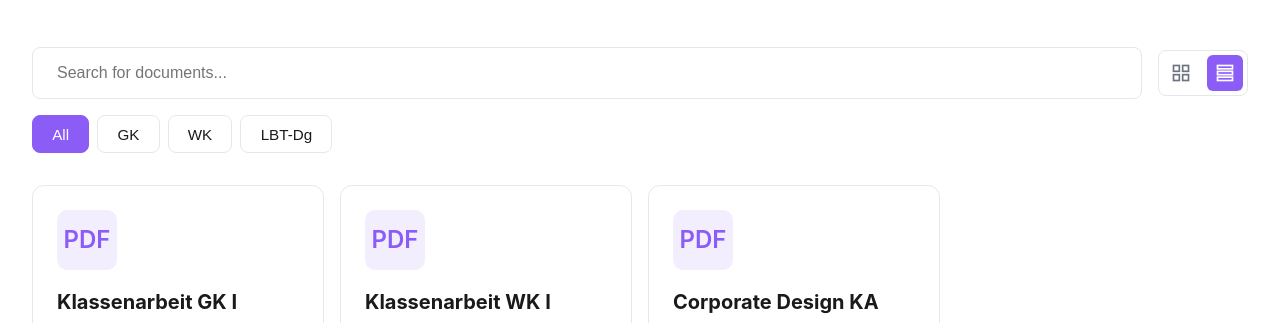
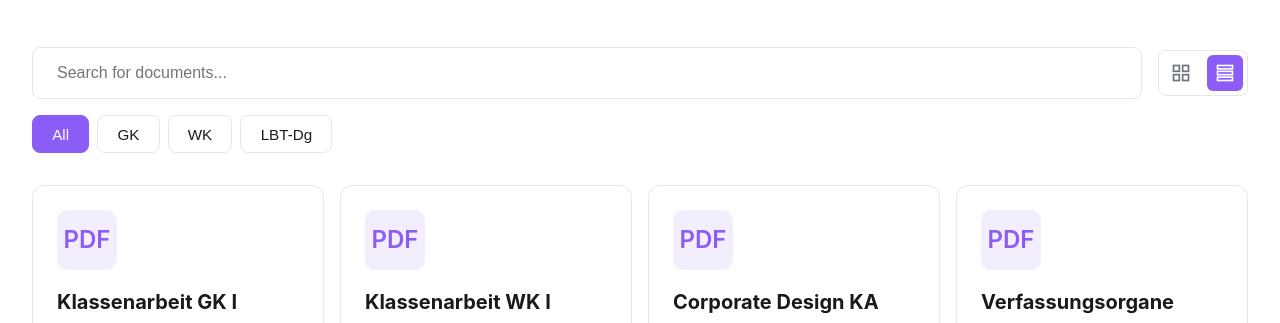
Before and after one commit to MarvsterJANUS/study-lib, a plain HTML site: page index.html in a window 1280 px wide. Shown: the part 455-778 px from the top of the page. Drawn offline with Linux system fonts and the light colour scheme.

Commit message:
added new lernzettel

```diff
--- a/library-data.js
+++ b/library-data.js
@@ -28,6 +28,15 @@ const pdfLibrary = [
         author: "MD",
         fileSize: 158720
     },
+    {
+        title: "Verfassungsorgane",
+        category: "GK",
+        description: "Bundeskanzler, Bundespräsident, Bundesverfassungsgericht, Bundesrat",
+        file: "lernzettel/verfassungsorgane.pdf",
+        date: "2026-01-09",
+        author: "MD",
+        fileSize: 2
+    },
     // Add more PDFs here following the same structure:
     // {
     //     title: "Your PDF Title",
```
Also changed, not shown: index.html (+1 -0 lines), 1 other file.
